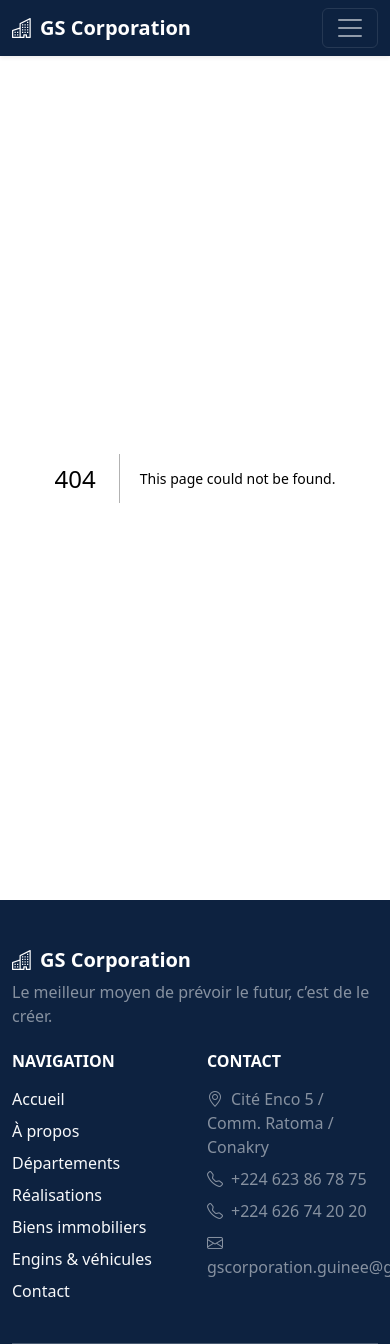
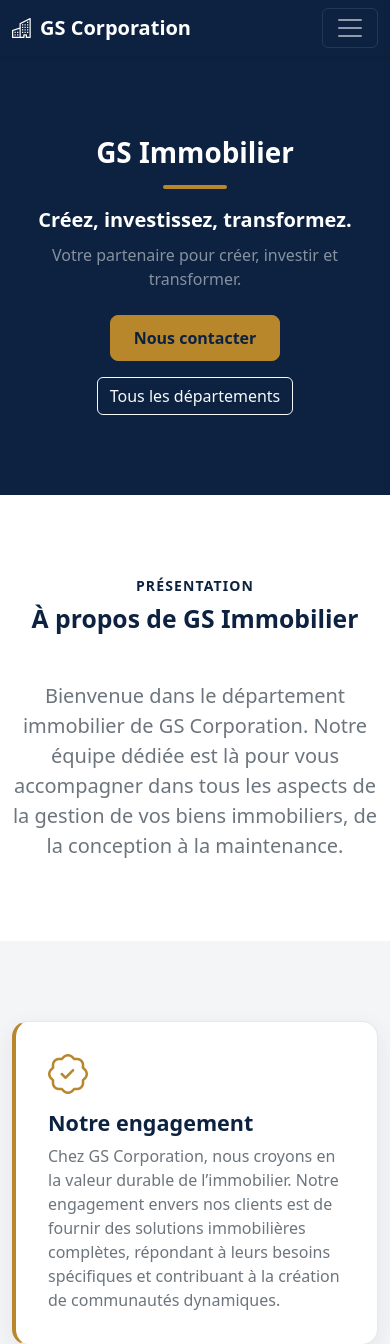
Before and after one commit to Gaslandie/gs_corporation, a Next.js app: page /immobilier in a window 390 px wide. Before the commit this address had no page. Shown: the top 1344 px of the page. Built offline with nearby package versions, Linux system fonts and the light colour scheme.

Commit message:
Ajout de la page Immobilier

```diff
--- a/src/app/globals.css
+++ b/src/app/globals.css
@@ -343,6 +343,18 @@ body {
   margin-top: 1rem;
 }
 
+/* Encart de mise en valeur (engagement, message fort...). */
+.gs-highlight {
+  border-left: 4px solid var(--gs-accent);
+}
+
+.gs-highlight-icon {
+  font-size: 2.5rem;
+  color: var(--gs-accent);
+  flex-shrink: 0;
+  line-height: 1;
+}
+
 /* Monogramme « GS » (cercle gris, lettres bleu marine, arc rouge) */
 .gs-monogram {
   position: relative;
--- /dev/null
+++ b/src/app/immobilier/page.js
@@ -0,0 +1,12 @@
+import DepartmentPageTemplate from "@/components/sections/DepartmentPageTemplate";
+import departmentDetails from "@/data/departmentDetails";
+
+export const metadata = {
+  title: "GS Immobilier — GS Corporation",
+  description:
+    "GS Immobilier : location et vente, construction et rénovation, conseil, gestion immobilière, aménagement et décoration.",
+};
+
+export default function ImmobilierPage() {
+  return <DepartmentPageTemplate data={departmentDetails.immobilier} />;
+}
--- a/src/components/sections/DepartmentPageTemplate.jsx
+++ b/src/components/sections/DepartmentPageTemplate.jsx
@@ -15,6 +15,7 @@ export default function DepartmentPageTemplate({ data }) {
     tagline,
     heroIntro,
     presentation,
+    highlight,
     expertise = [],
     expertiseEyebrow = "Notre savoir-faire",
     expertiseTitle = "Domaines d’expertise",
@@ -37,6 +38,33 @@ export default function DepartmentPageTemplate({ data }) {
             <div className="col-12 col-lg-9 text-center">
               <SectionTitle eyebrow="Présentation" title={`À propos de ${name}`} />
               <p className="fs-5 text-secondary mb-0">{presentation}</p>
+            </div>
+          </div>
+        </div>
+      </section>
+    ));
+  }
+
+  if (highlight) {
+    blocks.push((bg) => (
+      <section className={`section-padding ${bg}`} key="highlight">
+        <div className="container">
+          <div className="row justify-content-center">
+            <div className="col-12 col-lg-9">
+              <div className="card-gs gs-highlight d-flex flex-column flex-md-row align-items-md-center gap-3">
+                <i
+                  className={`bi ${highlight.icon || "bi-patch-check"} gs-highlight-icon`}
+                  aria-hidden="true"
+                ></i>
+                <div>
+                  {highlight.title && (
+                    <h2 className="h4 fw-bold mb-2" style={{ color: "var(--gs-bleu-marine)" }}>
+                      {highlight.title}
+                    </h2>
+                  )}
+                  <p className="mb-0 text-secondary">{highlight.text}</p>
+                </div>
+              </div>
             </div>
           </div>
         </div>
--- a/src/data/departmentDetails.js
+++ b/src/data/departmentDetails.js
@@ -183,6 +183,112 @@ const departmentDetails = {
     quote:
       "Des solutions logistiques taillées sur mesure pour répondre à vos besoins.",
   },
+
+  immobilier: {
+    slug: "immobilier",
+    name: "GS Immobilier",
+    theme: "theme-immobilier", // bleu marine + marron/or + gris + blanc
+    tagline: "Créez, investissez, transformez.",
+    heroIntro: "Votre partenaire pour créer, investir et transformer.",
+    presentation:
+      "Bienvenue dans le département immobilier de GS Corporation. Notre équipe dédiée est là pour vous accompagner dans tous les aspects de la gestion de vos biens immobiliers, de la conception à la maintenance.",
+
+    highlight: {
+      icon: "bi-patch-check",
+      title: "Notre engagement",
+      text: "Chez GS Corporation, nous croyons en la valeur durable de l’immobilier. Notre engagement envers nos clients est de fournir des solutions immobilières complètes, répondant à leurs besoins spécifiques et contribuant à la création de communautés dynamiques.",
+    },
+
+    expertiseEyebrow: "Nos prestations",
+    expertiseTitle: "Nos services principaux",
+    expertise: [
+      {
+        icon: "bi-building",
+        title: "Location et vente de bâtiments et terrains",
+        description:
+          "Nous vous proposons un vaste portefeuille de biens immobiliers, qu’il s’agisse de bâtiments commerciaux, de terrains à développer, de propriétés résidentielles ou d’investissements immobiliers.",
+      },
+      {
+        icon: "bi-hammer",
+        title: "Construction et rénovation",
+        description:
+          "De la conception à la réalisation, nous construisons des bâtiments exceptionnels et rénovons des biens pour qu’ils répondent à vos besoins et aux normes les plus élevées.",
+      },
+      {
+        icon: "bi-clipboard-data",
+        title: "Conseil et expertise immobilière",
+        description:
+          "Nos experts immobiliers vous guident dans la prise de décisions éclairées en matière d’investissements immobiliers.",
+      },
+      {
+        icon: "bi-briefcase",
+        title: "Gestion immobilière",
+        description:
+          "Simplifiez la gestion de vos biens grâce à notre service de gestion immobilière. Nous prenons en charge les aspects administratifs, de maintenance et de location.",
+      },
+      {
+        icon: "bi-map",
+        title: "Aménagement et lotissement",
+        description:
+          "Transformez des terrains bruts en quartiers résidentiels ou zones commerciales. Notre expertise en aménagement du territoire crée des espaces fonctionnels et attrayants.",
+      },
+      {
+        icon: "bi-flower1",
+        title: "Décoration d’intérieur et aménagement d’espaces verts",
+        description:
+          "Créez des intérieurs élégants et des espaces extérieurs verdoyants grâce à nos services de décoration et d’aménagement paysager.",
+      },
+    ],
+
+    lists: [
+      {
+        eyebrow: "Notre portefeuille",
+        title: "Types de biens",
+        icon: "bi-house-door",
+        items: [
+          "Bâtiments commerciaux",
+          "Terrains à développer",
+          "Propriétés résidentielles",
+          "Investissements immobiliers",
+        ],
+      },
+      {
+        eyebrow: "De A à Z",
+        title: "Accompagnement",
+        icon: "bi-arrow-right-circle",
+        items: [
+          "Conception",
+          "Réalisation",
+          "Maintenance",
+          "Location",
+          "Gestion administrative",
+        ],
+      },
+    ],
+
+    whyChoose: [
+      {
+        icon: "bi-houses",
+        title: "Solutions immobilières complètes",
+        description:
+          "Des prestations couvrant l’ensemble de vos besoins immobiliers, de l’achat à la gestion.",
+      },
+      {
+        icon: "bi-arrow-repeat",
+        title: "Accompagnement de la conception à la maintenance",
+        description:
+          "Un suivi continu et coordonné à chaque étape de votre projet immobilier.",
+      },
+      {
+        icon: "bi-lightbulb",
+        title: "Conseil pour des décisions éclairées",
+        description:
+          "L’expertise nécessaire pour investir et valoriser vos biens en toute confiance.",
+      },
+    ],
+
+    quote: "Créez, investissez, transformez.",
+  },
 };
 
 export default departmentDetails;
```
